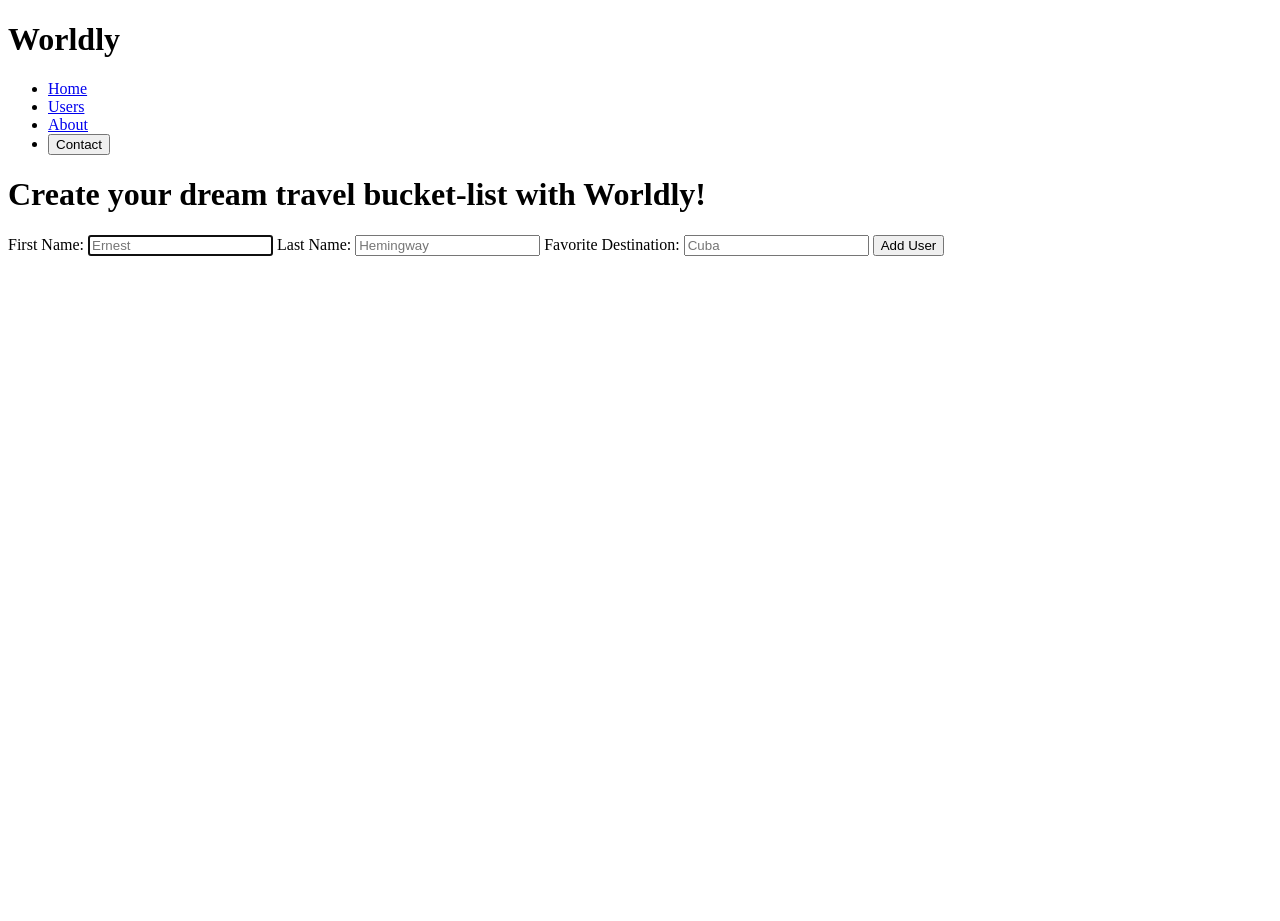
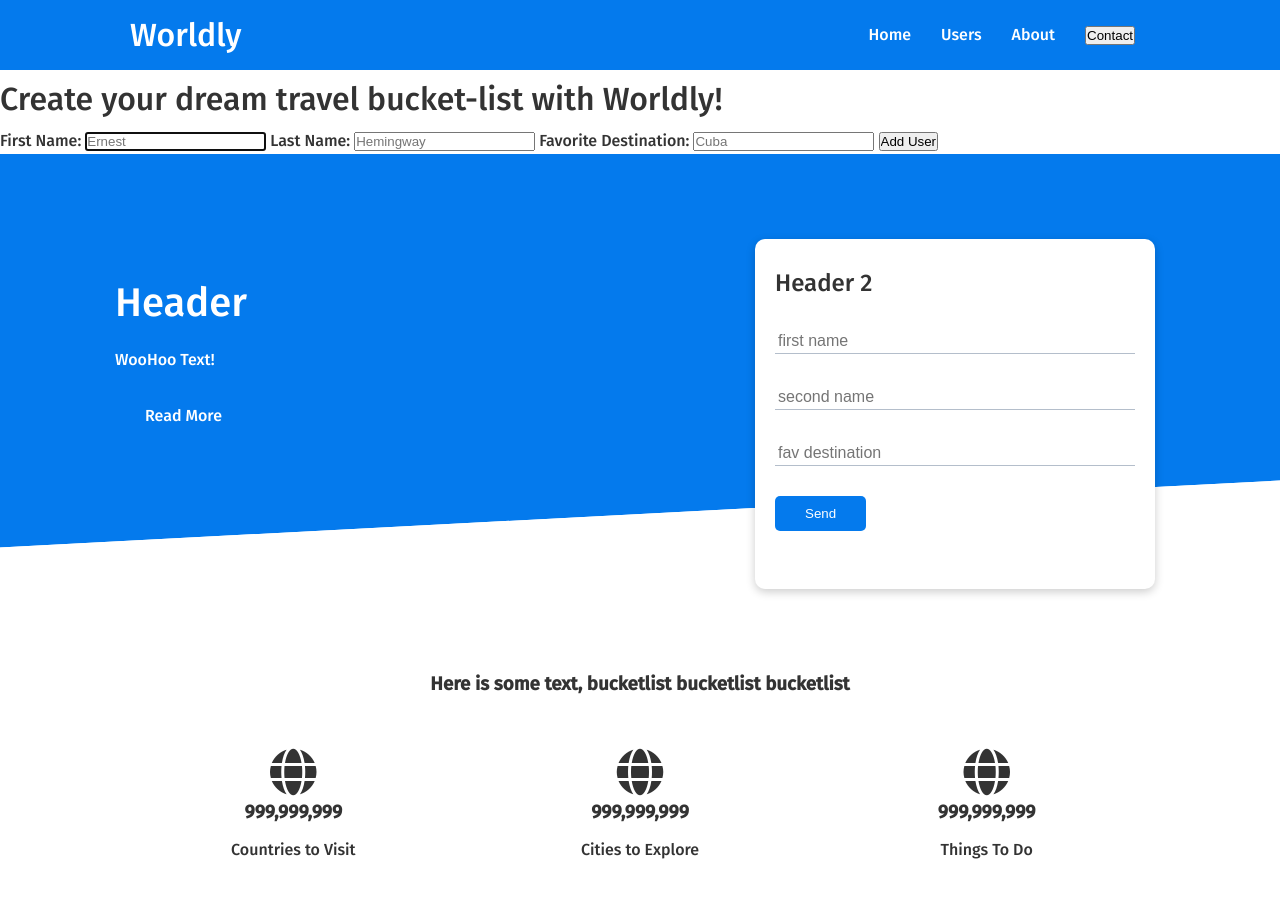
Before and after one commit to GiulianoDerosas/WorldlyProject, a Flask app: page / in a window 1280 px wide. Before the commit the page ends 256 px from the top, so only its background shows below. Run offline with Flask 2, Linux system fonts and the light colour scheme.

Commit message:
Added more CSS using Grid & Flex

```diff
--- /dev/null
+++ b/static/css/styles.css
@@ -0,0 +1,217 @@
+@import url('https://fonts.googleapis.com/css2?family=Montserrat:wght@300&display=swap');
+@import url('https://fonts.googleapis.com/css2?family=Fira+Sans:wght@500&display=swap');
+
+:root {
+    --primary-color: #047aed;
+}
+
+* {
+    box-sizing: border-box;
+    padding: 0;
+    margin: 0;
+}
+
+body {
+    font-family: 'Fira Sans', sans-serif;
+    color: #333;
+    line-height: 1.6;
+}
+
+ul {
+    list-style-type: none;
+}
+
+a {
+    text-decoration: none;
+    color: #333;
+}
+
+h1, h2 {
+    font-weight: 300;
+    line-height: 1.2;
+    margin: 10px 0;
+}
+
+p {
+    margin: 10px 0;
+}
+
+img {
+    width: 100%;
+}
+
+/* NAVBAR STYLING */
+
+.navbar {
+    background-color: var(--primary-color);
+    color: #fff;
+    height: 70px;
+}
+
+.navbar ul {
+    display: flex;
+}
+
+.navbar a {
+    color: #fff;
+    padding: 10px;
+    margin: 0 5px;
+}
+
+.navbar a:hover {
+    border-bottom: 2px #fff solid;
+}
+
+.navbar .flex {
+    justify-content: space-between;
+}
+
+/* SHOWCASE */
+
+.showcase {
+    height: 400px;
+    background-color: var(--primary-color);
+    color: #fff;
+    position: relative;
+}
+
+.showcase h1 {
+    font-size: 40px;
+}
+
+.showcase p {
+    margin: 20px 0;
+}
+
+.showcase .grid {
+    overflow: visible;
+    grid-template-columns: 55% 45%;
+    gap: 30px;
+}
+
+.showcase-form {
+    position: relative;
+    top: 60px;
+    height: 350px;
+    width: 400px;
+    padding: 40px;
+    z-index: 100;
+    justify-self: flex-end;
+}
+
+.showcase-form .form-control {
+    margin: 30px 0;
+}
+
+.showcase-form input[type='text'],
+.showcase-form input[type='email'] {
+    border: 0;
+    border-bottom: 1px solid #b4becb;
+    width: 100%;
+    padding: 3px;
+    font-size: 16px;
+}
+
+.showcase-form input:focus {
+    outline: none;
+}
+
+.showcase::before,
+.showcase::after {
+    content: '';
+    position: absolute;
+    height: 100px;
+    bottom: -60px;
+    right: 0;
+    left: 0;
+    background: white;
+    transform: skewY(-3deg);
+}
+
+/* STATS */
+
+.stats {
+    padding-top: 100px;
+}
+
+/* UTILITIES */
+.container {
+    max-width: 1100px;
+    margin: 0 auto;
+    overflow: auto;
+    padding: 0 40px;
+}
+
+.card {
+    background-color: #fff;
+    color: #333;
+    border-radius: 10px;
+    box-shadow: 0 3px 10px rgba(0, 0, 0, 0.2);
+    padding: 20px;
+    margin: 10px;
+}
+
+.btn {
+    display: inline-block;
+    padding: 10px 30px;
+    cursor: pointer;
+    background: var(--primary-color);
+    color: #fff;
+    border: none;
+    border-radius: 5px;
+}
+
+.btn-outline {
+    background-color: transparent;
+    border: 1px #fff;
+}
+
+.btn:hover {
+    transform: scale(0.98);
+}
+
+.text-center {
+    text-align: center;
+}
+
+.flex {
+    display: flex;
+    justify-content: center;
+    align-items: center;
+    height: 100%;
+}
+
+.grid {
+    display: grid;
+    grid-template-columns: repeat(2, 1fr);
+    gap: 20px;
+    justify-content: center;
+    align-items: center;
+    height: 100%;
+}
+
+.grid-3 {
+    grid-template-columns: repeat(3, 1fr);
+}
+
+/* MARGIN */
+
+.my-1 {
+    margin: 1rem 0;
+}
+
+.my-2 {
+    margin: 1.5rem 0;
+}
+
+.my-3 {
+    margin: 2rem 0;
+}
+
+.my-4 {
+    margin: 3rem 0;
+}
+
+.my-5 {
+    margin: 4rem 0;
+}
--- a/templates/index.html
+++ b/templates/index.html
@@ -16,7 +16,7 @@
 
 
   <!-- SHOWCASE -->
-  <!-- <section class="showcase">
+  <section class="showcase">
     <div class="container grid">
       <div class="showcase-text">
         <h1>Header</h1>
@@ -40,6 +40,33 @@
         </form>
       </div>
     </div>
-  </section> -->
+  </section>
 
+
+  <!-- STATS -->
+  <section class="stats">
+    <div class="container">
+      <h3 class="stats-heading text-center my-1">
+        Here is some text, bucketlist bucketlist bucketlist
+      </h3>
+
+      <div class="grid grid-3 text-center my-4">
+        <div>
+          <i class="fas fa-globe fa-3x"></i>
+          <h3>999,999,999</h3>
+          <p class="text-secondary">Countries to Visit</p>
+        </div>
+        <div>
+          <i class="fas fa-globe fa-3x"></i>
+          <h3>999,999,999</h3>
+          <p class="text-secondary">Cities to Explore</p>
+        </div>
+        <div>
+          <i class="fas fa-globe fa-3x"></i>
+          <h3>999,999,999</h3>
+          <p class="text-secondary">Things To Do</p>
+        </div>
+      </div>
+    </div>
+  </section>
 {% endblock %}
```
Also changed, not shown: static/css/new_styles.css (deleted, +0 -99 lines).
